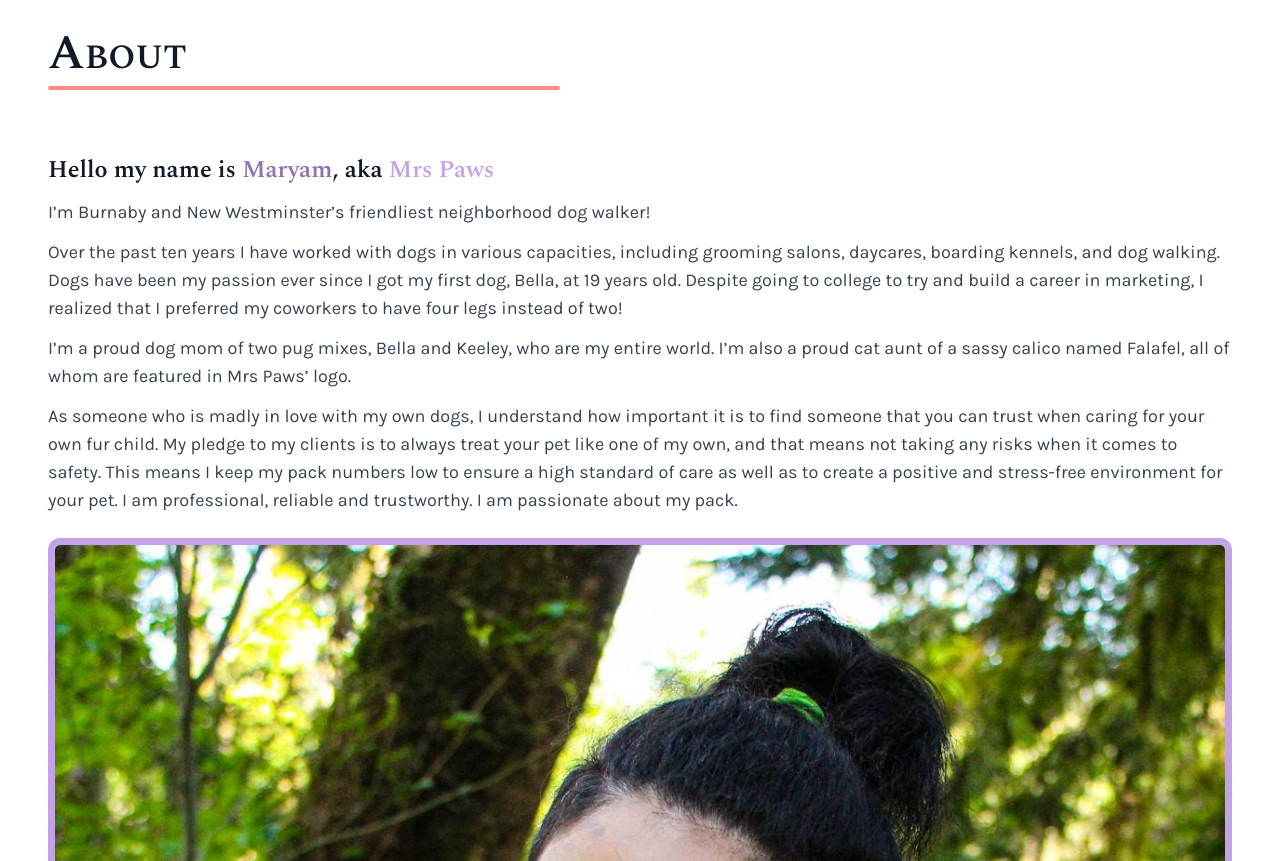
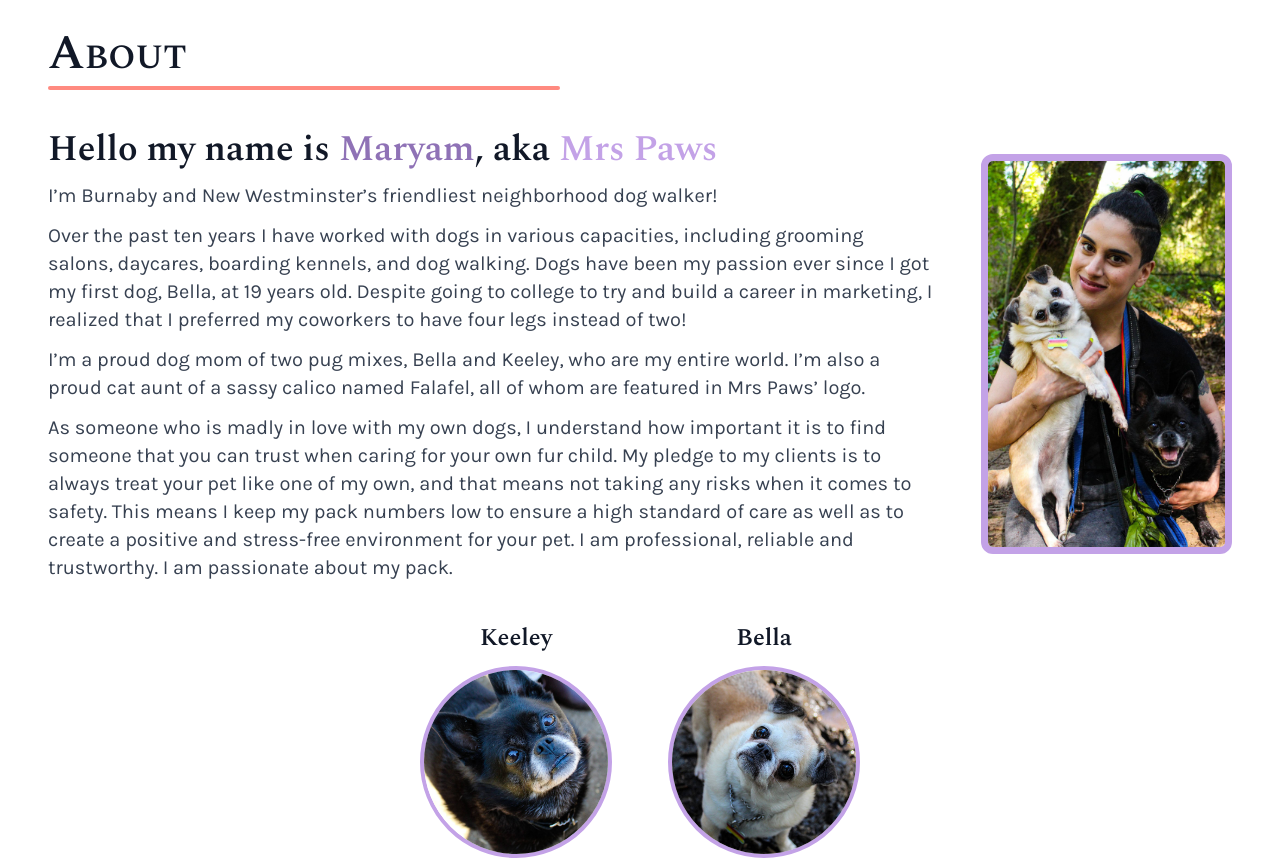
Before and after one commit to leijin/mrsPawsWebsite, a Gatsby site: page /about in a window 1280 px wide. Shown: the part 394-1255 px from the top of the page. Built offline with nearby package versions, Linux system fonts and the light colour scheme; Gatsby itself is replaced by a stand-in of ours; a web font is replaced by a local one.

Commit message:
About page looks good on all screens

```diff
--- a/src/components/AboutSection.js
+++ b/src/components/AboutSection.js
@@ -7,18 +7,18 @@ import Bella from "../images/bella.jpg";
 export function AboutSection() {
   return (
     <Container>
-      <div className="flex flex-col space-y-6">
-        <div className="flex flex-col space-y-6">
+      <div className="flex flex-col space-y-6 md:space-y-10">
+        <div className="flex flex-col space-y-6 md:flex-row md:space-x-8 lg:space-x-12">
           <div className="flex flex-col space-y-3">
-            <h2 className="text-gray-900 font-headline font-semibold text-2xl max-w-xs md:max-w-full">
+            <h2 className="text-gray-900 font-headline font-semibold text-2xl max-w-xs md:max-w-sm lg:max-w-full md:text-3xl xl:text-4xl">
               Hello my name is <span className="text-primary-dark">Maryam</span>
               , aka <span className="text-primary">Mrs Paws</span>
             </h2>
-            <p className="font-primary text-lg text-gray-700">
+            <p className="font-primary text-lg text-gray-700 lg:text-xl">
               I’m Burnaby and New Westminster’s friendliest neighborhood dog
               walker!{" "}
             </p>
-            <p className="font-primary text-lg text-gray-700">
+            <p className="font-primary text-lg text-gray-700 lg:text-xl">
               Over the past ten years I have worked with dogs in various
               capacities, including grooming salons, daycares, boarding kennels,
               and dog walking. Dogs have been my passion ever since I got my
@@ -26,12 +26,12 @@ export function AboutSection() {
               and build a career in marketing, I realized that I preferred my
               coworkers to have four legs instead of two!
             </p>
-            <p className="font-primary text-lg text-gray-700">
+            <p className="font-primary text-lg text-gray-700 lg:text-xl">
               I’m a proud dog mom of two pug mixes, Bella and Keeley, who are my
               entire world. I’m also a proud cat aunt of a sassy calico named
               Falafel, all of whom are featured in Mrs Paws’ logo.{" "}
             </p>
-            <p className="font-primary text-lg text-gray-700">
+            <p className="font-primary text-lg text-gray-700 lg:text-xl">
               As someone who is madly in love with my own dogs, I understand how
               important it is to find someone that you can trust when caring for
               your own fur child. My pledge to my clients is to always treat
@@ -44,26 +44,26 @@ export function AboutSection() {
           </div>
           <img
             src={MaryamPortrait}
-            className="border-[7px] border-primary rounded-xl"
+            className="border-[7px] border-primary rounded-xl md:max-h-[400px]"
           />
         </div>
-        <div className="flex max-w-full justify-around">
+        <div className="flex max-w-full justify-around md:justify-center md:space-x-14">
           <div className="flex flex-col space-y-3 items-center">
-            <h2 className="text-gray-900 font-headline font-semibold text-2xl max-w-xs md:max-w-full">
+            <h3 className="text-gray-900 font-headline font-semibold text-2xl max-w-xs md:max-w-full">
               Keeley
-            </h2>
+            </h3>
             <img
               src={Keeley}
-              className="w-36 h-36 border-4 border-primary rounded-full object-cover"
+              className="w-40 h-40 border-4 border-primary rounded-full object-cover md:w-48 md:h-48"
             />
           </div>
           <div className="flex flex-col space-y-3 items-center">
-            <h2 className="text-gray-900 font-headline font-semibold text-2xl max-w-xs md:max-w-full">
+            <h3 className="text-gray-900 font-headline font-semibold text-2xl max-w-xs md:max-w-full">
               Bella
-            </h2>
+            </h3>
             <img
               src={Bella}
-              className="w-36 h-36 border-4 border-primary rounded-full object-cover"
+              className="w-40 h-40 border-4 border-primary rounded-full object-cover md:w-48 md:h-48"
             />
           </div>
         </div>
--- a/src/components/Intro.js
+++ b/src/components/Intro.js
@@ -17,12 +17,12 @@ export function Intro() {
       {/* WELCOME TEXT AND IMAGE */}
       <div className="flex flex-col-reverse items-center md:flex-row md:space-x-2 md:items-start">
         <div className="md:flex-1 md:flex md:flex-col md:pt-10 lg:justify-start lg:pt-20 2xl:pt-28">
-          <p className="text-gray-700 font-primary text-lg md:text-lg md:pb-1 lg:text-xl">
+          <p className="text-gray-700 font-primary text-lg md:pb-1 lg:text-xl">
             Mrs paws is coming to town... to help you take the load off your
             busy schedule!
           </p>
           <br />
-          <p className="text-gray-700 font-primary text-lg md:text-lg md:pt-2 lg:text-xl">
+          <p className="text-gray-700 font-primary text-lg md:pt-2 lg:text-xl">
             {" "}
             We provide reliable, caring, and positive dog walking and/or pet
             care experience for your special four-legged friend. Mrs Paws Pet
--- a/src/components/MainNav.js
+++ b/src/components/MainNav.js
@@ -46,7 +46,7 @@ export default function MainNavBar() {
     <Popover className="relative bg-white z-10">
       {({ open }) => (
         <>
-          <div className="container flex justify-between items-center py-2 md:justify-between md:py-3">
+          <div className="container max-w-7xl flex justify-between items-center py-2 md:justify-between md:py-3">
             <div className="flex justify-start md:flex-auto lg:w-0 lg:flex-1">
               <a href="/">
                 <span className="sr-only">Company Logo</span>
--- a/src/components/Navbar.js
+++ b/src/components/Navbar.js
@@ -34,7 +34,7 @@ export function Navbar() {
   return (
     <nav>
       <div className="bg-primary-dark w-full h-10 md:h-12">
-        <div className="container flex justify-end items-center h-full">
+        <div className="container max-w-7xl flex justify-end items-center h-full">
           <div className="flex">
             {socialMediaIcons.map((item, index) => (
               <a
--- a/src/components/PageTitle.js
+++ b/src/components/PageTitle.js
@@ -3,7 +3,7 @@ import { Container } from "./index";
 
 export function PageTitle({ title }) {
   return (
-    <Container>
+    <Container className="xl:pb-2 2xl:pb-0 ">
       <div className="flex flex-col">
         <h1
           style={{ fontVariant: "small-caps" }}
```
